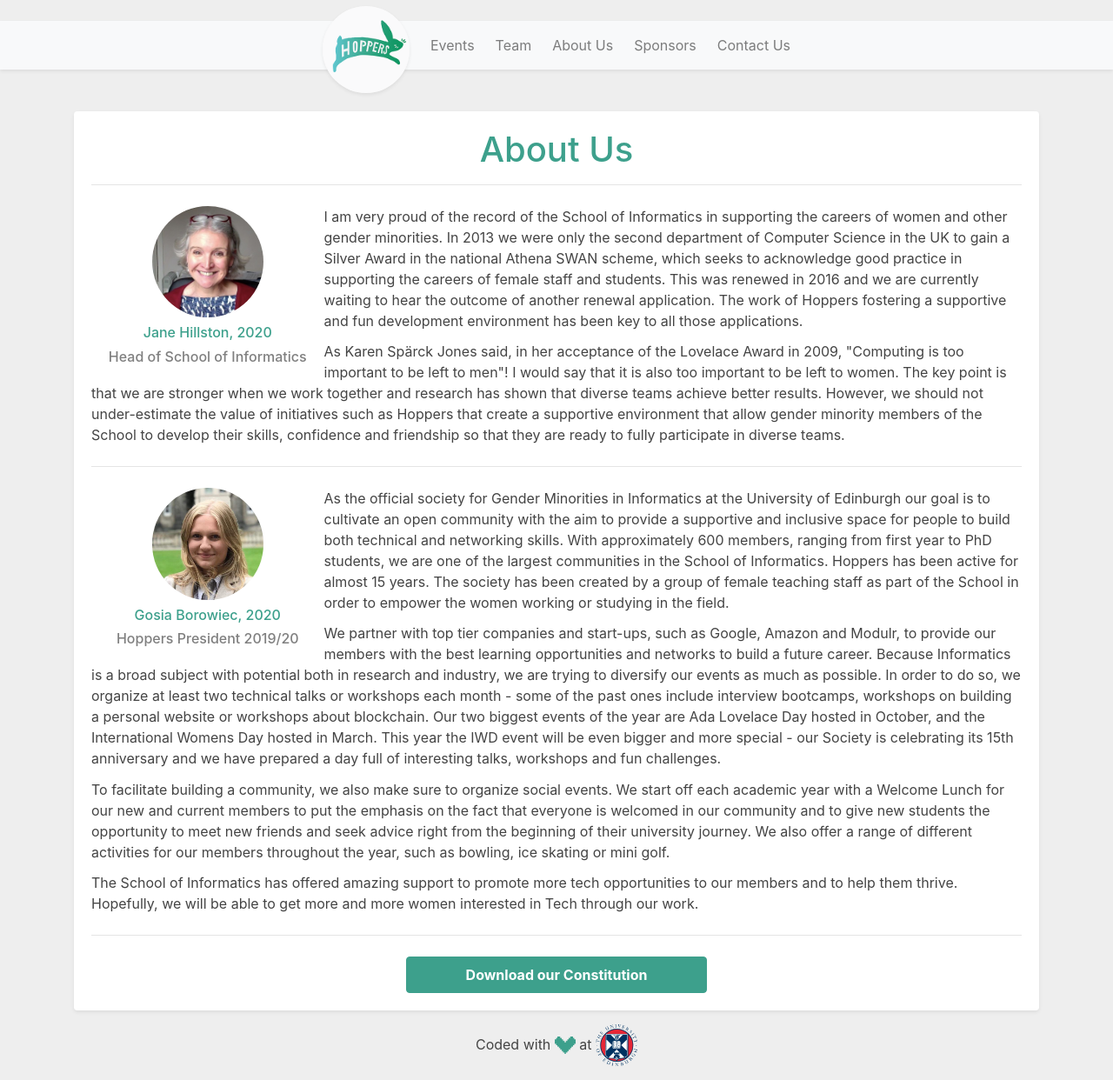
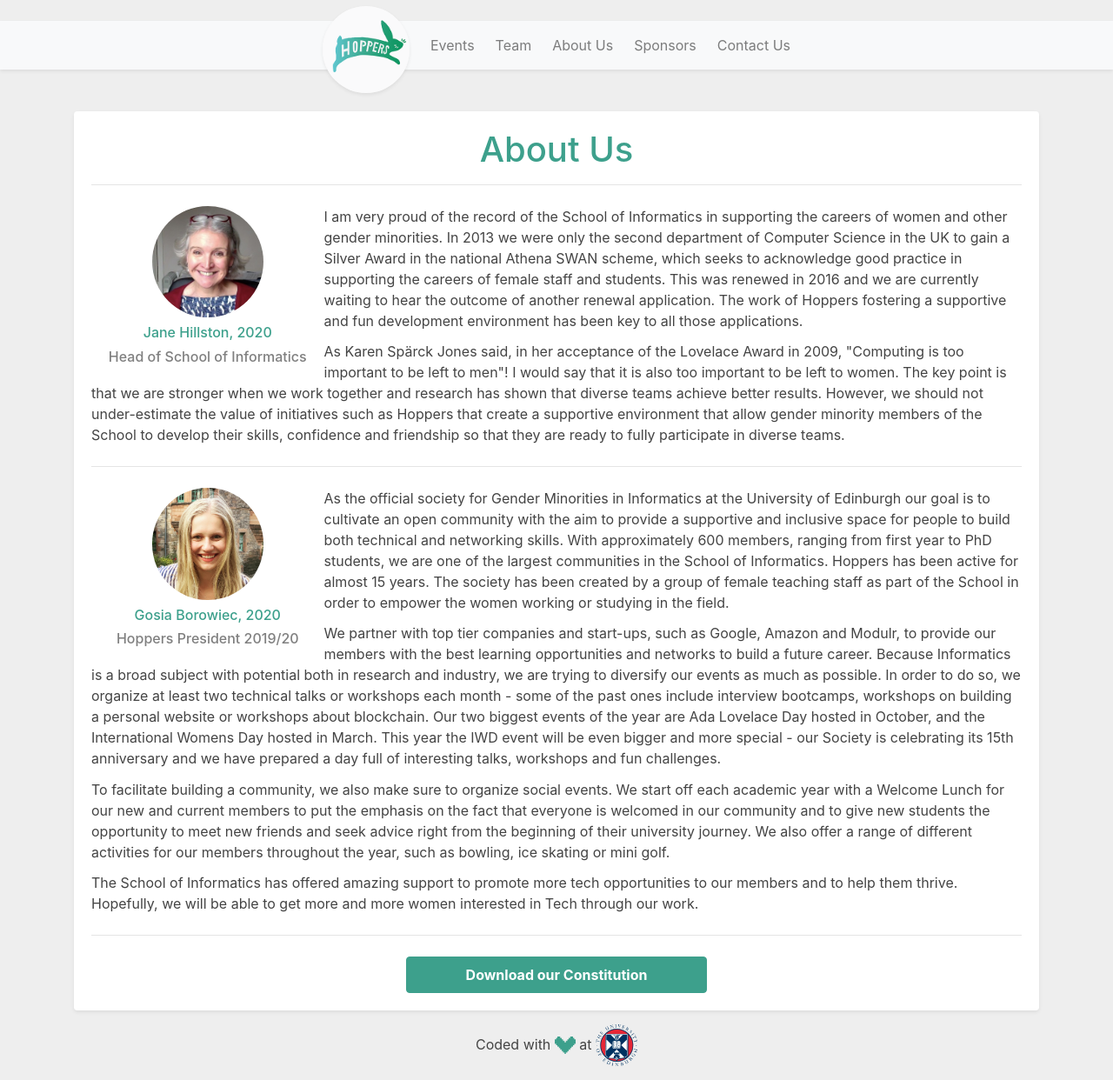
Before and after one commit to edinburgh-hoppers/website, a Jekyll site: the page built from _pages/aboutUs.html, in a window 1280 px wide and 1242 px high. Shown: the whole window at 87% size. Built offline with Jekyll 4.4.1, drawn with Linux system fonts in a browser that asks for light colours.

Commit message:
Updated Gosia's pictures

```diff
--- a/_data/aboutUs.yml
+++ b/_data/aboutUs.yml
@@ -7,4 +7,4 @@
   description: Hoppers President 2019/20
   year: "2020"
   includeTextFrom: gosia.html
-  img: gosia.jpg
+  img: gosia.jpeg
--- a/_data/team.yml
+++ b/_data/team.yml
@@ -3,7 +3,7 @@
   role: President
 
 - name: Gosia Borowiec
-  img: gosia.jpg
+  img: gosia.jpeg
   role: Secretary
 
 - name: Kenza Amira
```
Also changed, not shown: assets/img/aboutUsVoices/gosia.jpeg (added), assets/img/aboutUsVoices/gosia.jpg (deleted), assets/img/team/gosia.jpeg (added), assets/img/team/gosia.jpg (deleted).
